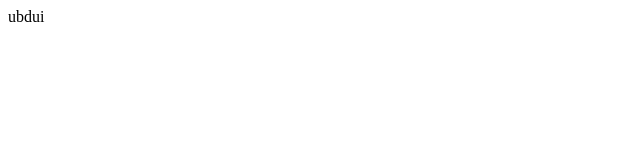
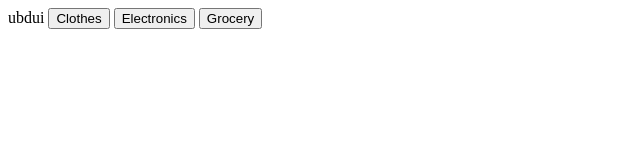
Before and after one commit to Abhishek-Koti/Abhishek-Koti.github.io, a plain HTML site: page ubdui/index.html in a window 1280 px wide. Shown: the whole page, without its empty margins (0-640 px from the left). Drawn offline with Linux system fonts and the light colour scheme.

Commit message:
Update index.html

```diff
--- a/ubdui/index.html
+++ b/ubdui/index.html
@@ -1 +1,4 @@
 ubdui
+<button>Clothes</button>
+<button>Electronics</button>
+<button>Grocery</button>
```
